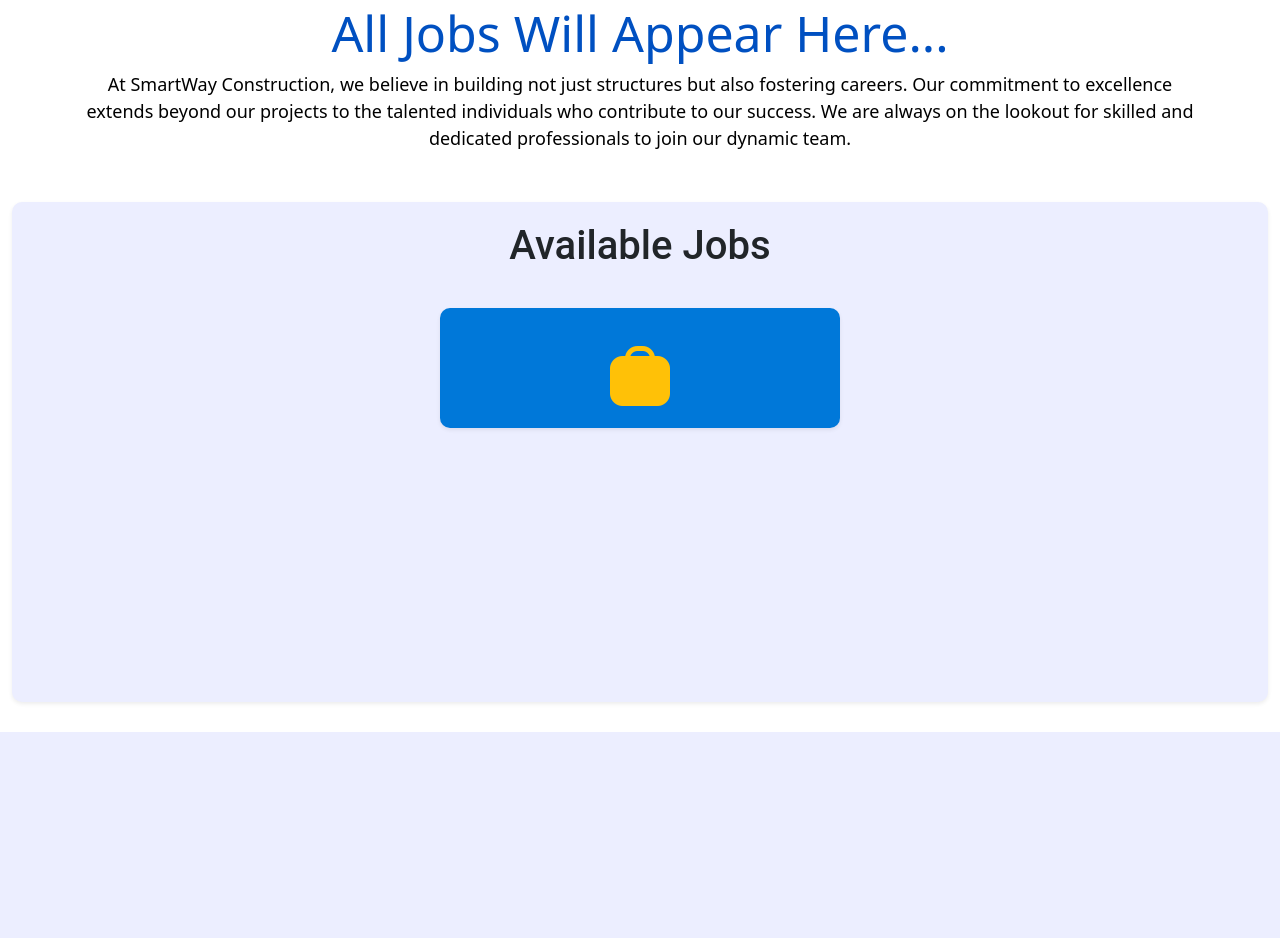
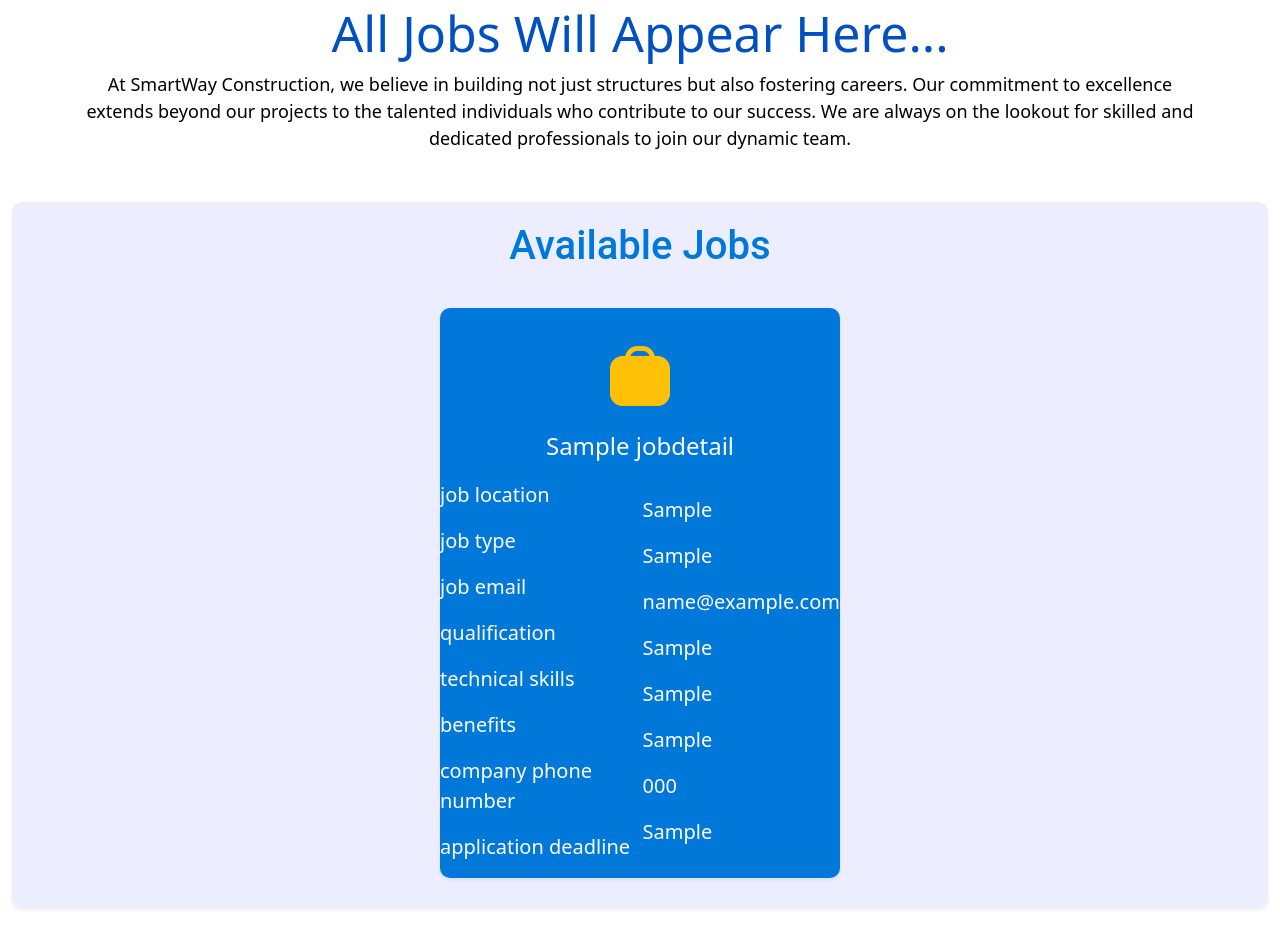
Before and after one commit to martin265/SmartWayConstruction, a PHP site: page /applicant_jobs.php in a window 1280 px wide. Shown: the part 107-1045 px from the top of the page. Before the commit the page ends 839 px from the top, so only its background shows below. Run offline with PHP 8.4, Linux system fonts and the light colour scheme; tables that the repository leaves empty or names only in its code hold one stand-in row (values such as "Sample post"); some libraries are stand-ins or nearby versions.

Commit message:
wednesday progress

```diff
--- a/Styles/main.css
+++ b/Styles/main.css
@@ -185,7 +185,7 @@ body {
 
 .available-jobs-panel {
     background-color: #ECEEFF;
-    height: 500px;
+    height: auto;
     width: 100%;
     margin-bottom: 30px;
     border-radius: 10px;
@@ -205,6 +205,7 @@ body {
     background-color:#0078D9;
     border-radius: 10px;
     margin-top: 30px;
+    margin-bottom: 30px
 }
 
 @import url('https://cdn-uicons.flaticon.com/2.1.0/uicons-solid-rounded/css/uicons-solid-rounded.css');
@@ -223,4 +224,22 @@ body {
     font-family: 'Manrope', sans-serif;
     font-family: 'Roboto', sans-serif;
     text-transform: capitalize;
+    color: #0078D9;
 }
+
+.available-jobs-panel .main-job-details p {
+    text-align: center;
+    color: white;
+    font-size: 24px;
+}
+
+.available-jobs-panel .job-details-card .job-related-details {
+    display: flex;
+    justify-content: space-evenly;
+    align-items: center;
+}
+
+.available-jobs-panel .job-details-card .single-job-details p {
+    color: white;
+    font-size: 20px;
+}
--- a/applicant_jobs.php
+++ b/applicant_jobs.php
@@ -68,7 +68,37 @@ $all_results = FetchAllJobs($conn);
                             <div class="job-title-icon">
                                 <i class="fi fi-sr-briefcase-blank text-warning"></i>
                             </div>
+
+                            <div class="main-job-details">
+                                <p><?php echo($single_record["job_title"]); ?></p>
+                            </div>
+
+                            <div class="job-related-details">
+                                <div class="single-job-details">
+                                    <p>job location</p>
+                                    <p>job type</p>
+                                    <p>job email</p>
+                                    <p>qualification</p>
+                                    <p>technical skills</p>
+                                    <p>benefits</p>
+                                    <p>company phone number</p>
+                                    <p>application deadline</p>
+                                </div>
+
+                                <div class="single-job-details">
+                                    <p><?php echo($single_record["job_location"]); ?></p>
+                                    <p><?php echo($single_record["job_type"]); ?></p>
+                                    <p><?php echo($single_record["email"]); ?></p>
+                                    <p><?php echo($single_record["qualification"]); ?></p>
+                                    <p><?php echo($single_record["technical_skills"]); ?></p>
+                                    <p><?php echo($single_record["benefits"]); ?></p>
+                                    <p><?php echo($single_record["query_phone_number"]); ?></p>
+                                    <p><?php echo($single_record["application_deadline"]); ?></p>
+                                </div>
+
+                            </div>
                         </div>
+
                     <?php }?>
                 <?php else :?>
 
```
